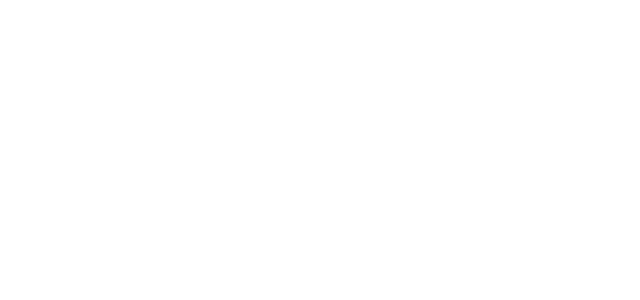
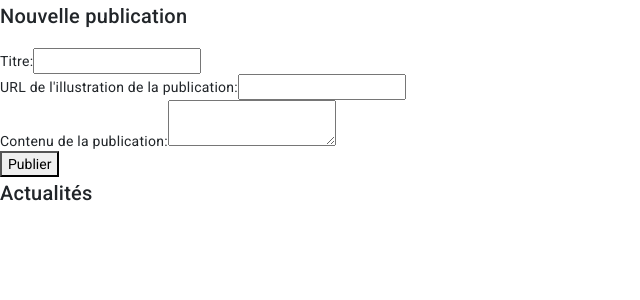
Before and after one commit to HEC2023-RootsMate/RootsMate, an Angular app: page /feed in a window 1280 px wide. Before the commit this address led to /. Shown: the top 300 px of the page, without its empty margins (0-640 px from the left). Built offline with nearby package versions, Linux system fonts and the light colour scheme; sample sign-in values are in the browser's storage.

Commit message:
First crappy feed page

```diff
--- a/src/app/app-routing.module.ts
+++ b/src/app/app-routing.module.ts
@@ -6,11 +6,13 @@
 import { UserprofileComponent } from './pages/userprofile/userprofile.component';
 import { LocationsComponent } from './pages/locations/locations.component';
 import { LocationsDetailComponent } from './pages/locations/locations-detail/locations-detail.component';
+import { FeedComponent } from './pages/feed/feed.component';
 
 
 
 const routes: Routes = [
   { path: 'home', component: HomeComponent },
+  { path: 'feed', component: FeedComponent },
   { path: 'signup', component: SignupComponent },
   { path: 'signin', component: SigninComponent },
   { path: 'userprofile', component: UserprofileComponent },
--- a/src/app/pages/feed/feed.component.html
+++ b/src/app/pages/feed/feed.component.html
@@ -1 +1,31 @@
-<p>feed works!</p>
+<div class="new-post-section">
+    <h2>Nouvelle publication</h2>
+
+    <form (ngSubmit)="onSubmit()" class="profile-form">
+        <div class="form-group">
+            <label for="title">Titre:</label>
+            <input id="title" [(ngModel)]="new_post.title" name="title">
+        </div>
+
+        <div class="form-group">
+            <label for="picture">URL de l'illustration de la publication:</label>
+            <input id="picture" [(ngModel)]="new_post.url_image" name="picture">
+        </div>
+
+        <div class="form-group">
+            <label for="contents">Contenu de la publication:</label>
+            <textarea id="contents" [(ngModel)]="new_post.description" name="contents">
+            </textarea>
+        </div>
+
+        <button type="submit" class="btn-submit">Publier</button>
+    </form>
+
+    <h2>Actualités</h2>
+    <div class="feed-post" *ngFor="let post of all_posts">
+      <h3 class="feed-post-title">{{ post.title }}</h3>
+      <p>Le {{ post.creationdate.toLocaleString() }}, par TODO</p>
+      <p>{{ post.description }}</p>
+      <img *ngIf="post.url_image.length != 0" src="{{ post.url_image }}" class="feed-post-image" />
+    </div>
+</div>
--- a/src/app/pages/feed/feed.component.ts
+++ b/src/app/pages/feed/feed.component.ts
@@ -1,10 +1,53 @@
-import { Component } from '@angular/core';
+import { Component, OnInit } from '@angular/core';
+import { Router } from '@angular/router';
+import { Post } from 'src/app/models/post.model';
+import { User } from 'src/app/models/user.model';
 
 @Component({
   selector: 'app-feed',
   templateUrl: './feed.component.html',
   styleUrls: ['./feed.component.scss']
 })
-export class FeedComponent {
+export class FeedComponent implements OnInit {
+  user: User = new User(0, '', '', '', '', '', '');
+  postCounter: number = 0;
+  new_post: Post = new Post(0, '', '', '', new Date(), 0, 0, 0);
+  all_posts: Post[] = [];
 
+  constructor(private router: Router) { }
+
+  ngOnInit() {
+    const userData = localStorage.getItem('currentUser');
+    if (userData) {
+      this.user = JSON.parse(userData);
+    } else {
+      this.router.navigate(['/signin']);
+    }
+
+    let postCounter = localStorage.getItem('postCounter');
+    if (!postCounter) {
+      postCounter = '0';
+      localStorage.setItem('postCounter', postCounter);
+    }
+    this.postCounter = Number(postCounter);
+
+    let posts_str: string | null = localStorage.getItem('posts');
+    if(!posts_str) {
+      posts_str = '[]';
+      localStorage.setItem('posts', posts_str);
+    }
+    this.all_posts = JSON.parse(posts_str);
+  }
+
+  onSubmit() {
+    this.new_post.id_post = this.postCounter;
+    this.new_post.id_user = this.user.id_user;
+    this.new_post.creationdate = new Date();
+
+    this.all_posts.push(this.new_post);
+    this.postCounter += 1;
+    localStorage.setItem('posts', JSON.stringify(this.all_posts));
+    localStorage.setItem('postCounter', JSON.stringify(this.postCounter));
+    this.new_post = new Post(0, '', '', '', new Date(), 0, 0, 0);
+  }
 }
```
